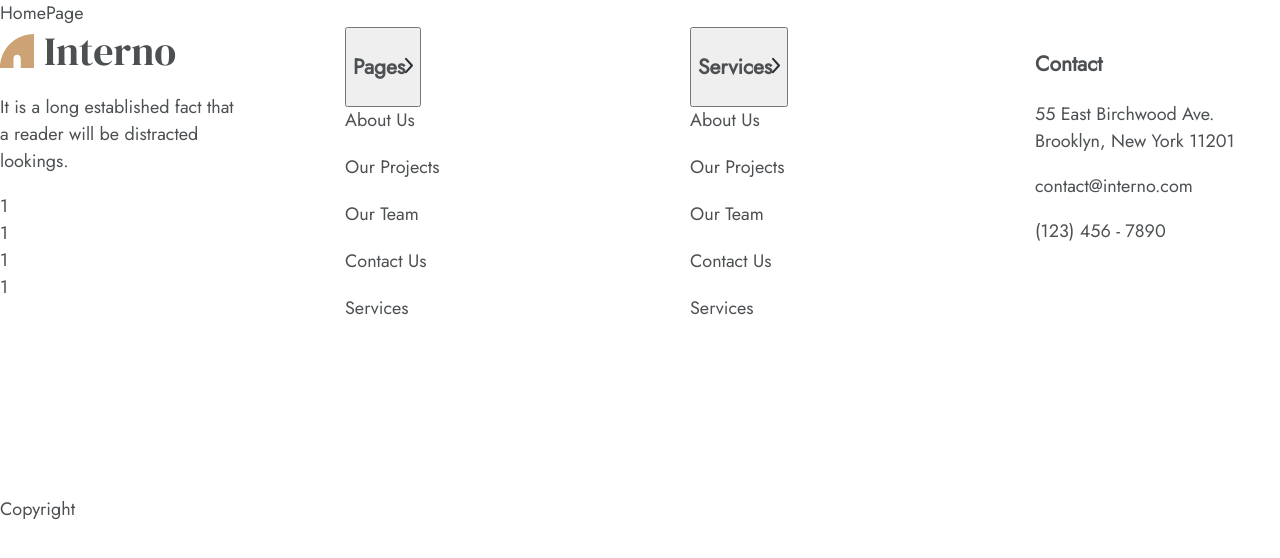
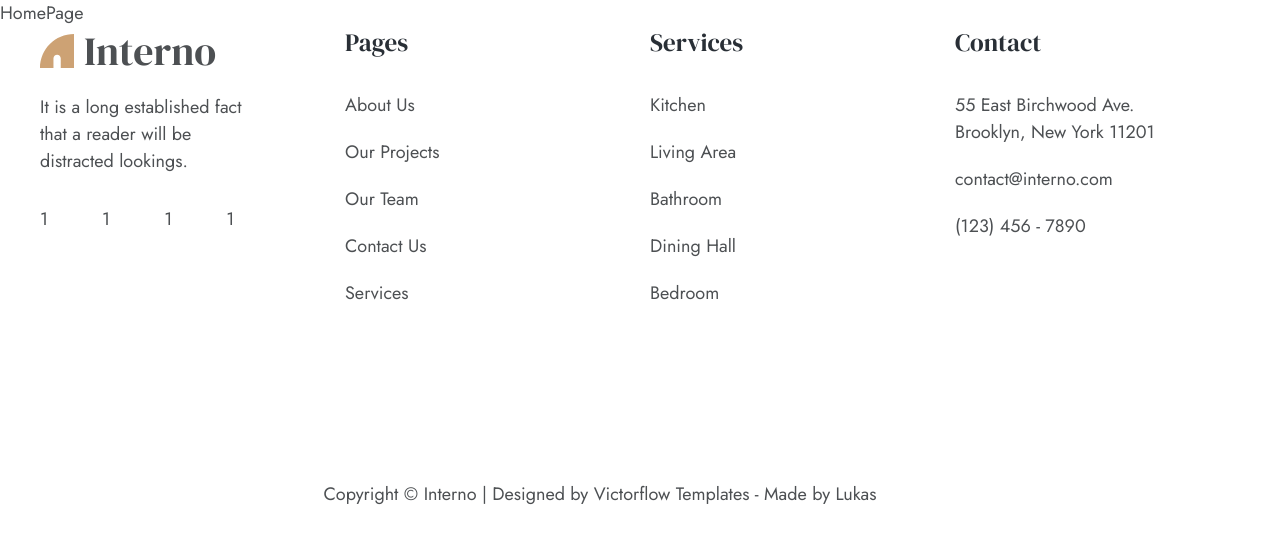
Before and after one commit to Lukas-Daugela/React-Vite-Interno, a React (Vite) app: page / in a window 1280 px wide. Shown: the top 558 px of the page. Built offline with nearby package versions, Linux system fonts and the light colour scheme.

Commit message:
Added more styles and mobile functionality

```diff
--- a/src/components/Footer/Footer.jsx
+++ b/src/components/Footer/Footer.jsx
@@ -1,5 +1,5 @@
 import classNames from 'classnames/bind';
-import React from 'react';
+import React, { useState } from 'react';
 import { Link } from 'react-router-dom';
 
 import { Chevron } from '../../../public/assets/svg';
@@ -9,6 +9,10 @@ import styles from './Footer.module.scss';
 const cn = classNames.bind(styles);
 
 export default function Footer() {
+  const [isPagesOpen, setIsPagesOpen] = useState(false);
+  const [isServicesOpen, setIsServicesOpen] = useState(false);
+  const [isContactsOpen, setIsContactsOpen] = useState(false);
+
   return (
     <footer className={cn('footer')}>
       <div className={cn('footer__links-wrapper')}>
@@ -45,14 +49,24 @@ export default function Footer() {
         </div>
         {/* Pages */}
         <div className={cn('page-links__container')}>
-          <button>
+          <button
+            onClick={() => setIsPagesOpen(!isPagesOpen)}
+            className={cn('page-links__button')}
+          >
             <h3 className={cn('page-links__title')}>
               Pages
-              <Chevron className={cn('page-links__title-chevron')} />
+              <Chevron
+                className={cn('page-links__chevron-icon', {
+                  'page-links__chevron-icon--expanded': isPagesOpen,
+                })}
+              />
             </h3>
           </button>
-          <div className={cn('page-links')}>
-            <ul className={cn('page-links__links-list')}>
+          <ul
+            className={cn('page-links__list', {
+              'page-links__list--expanded': isPagesOpen,
+            })}
+          >
             <li>
               <Link to="about" className={cn('link')}>
                 About Us
@@ -80,54 +94,90 @@ export default function Footer() {
             </li>
           </ul>
         </div>
-        </div>
         {/* Services */}
         <div className={cn('page-links')}>
-          <button>
+          <button
+            onClick={() => setIsServicesOpen(!isServicesOpen)}
+            className={cn('page-links__button')}
+          >
             <h3 className={cn('page-links__title')}>
               Services
-              <Chevron className={cn('page-links__title-chevron')} />
+              <Chevron
+                className={cn('page-links__chevron-icon', {
+                  'page-links__chevron-icon--expanded': isServicesOpen,
+                })}
+              />
             </h3>
           </button>
-          <div className={cn('page-links')}>
-            <ul className={cn('page-links__links-list')}>
+          <ul
+            className={cn('page-links__list', {
+              'page-links__list--expanded': isServicesOpen,
+            })}
+          >
             <li>
               <Link to="about" className={cn('link')}>
-                  About Us
+                Kitchen
               </Link>
             </li>
             <li>
               <Link to="projects" className={cn('link')}>
-                  Our Projects
+                Living Area
               </Link>
             </li>
             <li>
               <Link to="/" className={cn('link')}>
-                  Our Team
+                Bathroom
               </Link>
             </li>
             <li>
               <Link to="contact" className={cn('link')}>
-                  Contact Us
+                Dining Hall
               </Link>
             </li>
             <li>
               <Link to="services" className={cn('link')}>
-                  Services
+                Bedroom
               </Link>
             </li>
           </ul>
         </div>
-        </div>
         {/* Contact */}
         <div className={cn('page-links')}>
-          <h3 className={cn('page-links__title')}>Contact</h3>
-          <p>55 East Birchwood Ave. Brooklyn, New York 11201</p>
-          <p>contact@interno.com</p>
-          <p>(123) 456 - 7890</p>
+          <button
+            onClick={() => setIsContactsOpen(!isContactsOpen)}
+            className={cn('page-links__button')}
+          >
+            <h3 className={cn('page-links__title')}>
+              Contact
+              <Chevron
+                className={cn('page-links__chevron-icon', {
+                  'page-links__chevron-icon--expanded': isContactsOpen,
+                })}
+              />
+            </h3>
+          </button>
+          <ul
+            className={cn('page-links__list', {
+              'page-links__list--expanded': isContactsOpen,
+            })}
+          >
+            <li>
+              <p className={cn('page-links__contact-text')}>
+                55 East Birchwood Ave. Brooklyn, New York 11201
+              </p>
+            </li>
+            <li>
+              <p className={cn('page-links__contact-text')}>contact@interno.com</p>
+            </li>
+            <li>
+              <p className={cn('page-links__contact-text')}>(123) 456 - 7890</p>
+            </li>
+          </ul>
         </div>
       </div>
-      <div className={cn('footer__copyright')}>Copyright</div>
+      <div className={cn('footer__copyright')}>
+        Copyright © Interno | Designed by Victorflow Templates - Made by Lukas
+      </div>
     </footer>
   );
 }
--- a/src/components/Footer/Footer.module.scss
+++ b/src/components/Footer/Footer.module.scss
@@ -3,6 +3,8 @@
 .footer {
   display: grid;
   gap: 5rem;
+  max-width: 120rem;
+  padding: 0 4rem 4rem;
 
   @include media-query('md') {
     gap: 17.4rem;
@@ -10,8 +12,7 @@
 
   &__links-wrapper {
     display: grid;
-    gap: 2rem;
-    max-width: 50rem;
+    max-width: 32rem;
 
     @include media-query('md') {
       gap: 5rem;
@@ -36,24 +37,92 @@
     @include reset-link-style;
   }
 
-  &__title-chevron {
-    // asdas
+  &__description {
+    margin: 1.8rem 0 3.1rem;
+  }
 
-    @include media-query('md') {
-      display: none;
-    }
+  &__social-links {
+    align-items: center;
+    display: flex;
+    gap: 5.4rem;
+  }
+
+  &__copyright {
+    @include flex-center;
   }
 }
 
 .page-links {
-  &__links-list {
+  &__button {
+    background-color: unset;
+    border: unset;
+    max-width: 20rem;
+    padding: 0;
+    width: 100%;
+
+    @include media-query('md') {
+      cursor: default;
+      max-width: unset;
+    }
+  }
+
+  &__title {
+    align-items: center;
+    display: flex;
+    justify-content: space-between;
+    margin: 1rem 0;
+
+    @include heading-styles('small', $weight: 400);
+
+    @include media-query('md') {
+      margin: 0 0 1.8rem;
+    }
+    @include media-query('lg') {
+      margin: 0 0 3.4rem;
+    }
+  }
+
+  &__chevron-icon {
+    transform: rotate(0);
+    transition: 0.25s transform ease;
+    @include media-query('md') {
+      display: none;
+    }
+
+    &--expanded {
+      transform: rotate(90deg);
+    }
+  }
+
+  &__list {
     display: grid;
     gap: 2rem;
+    max-height: 0;
+    opacity: 0;
+    transform: translateX(-100%);
+    transition: all 0.25s cubic-bezier(0, 1, 0, 1);
+
+    @include media-query('md') {
+      max-height: unset;
+      opacity: 1;
+      transform: translateX(0%);
+    }
+
+    &--expanded {
+      max-height: 100rem;
+      opacity: 1;
+      transform: translateX(0%);
+      transition: all 0.25s cubic-bezier(1, 0, 1, 0);
+    }
+  }
+
+  &__contact-text {
+    margin: 0;
   }
 }
 
 .footer__social-links,
-.page-links__links-list {
+.page-links__list {
   @include reset-list-style;
 }
 
```
Lines whose indentation alone changed are shown as unchanged.
